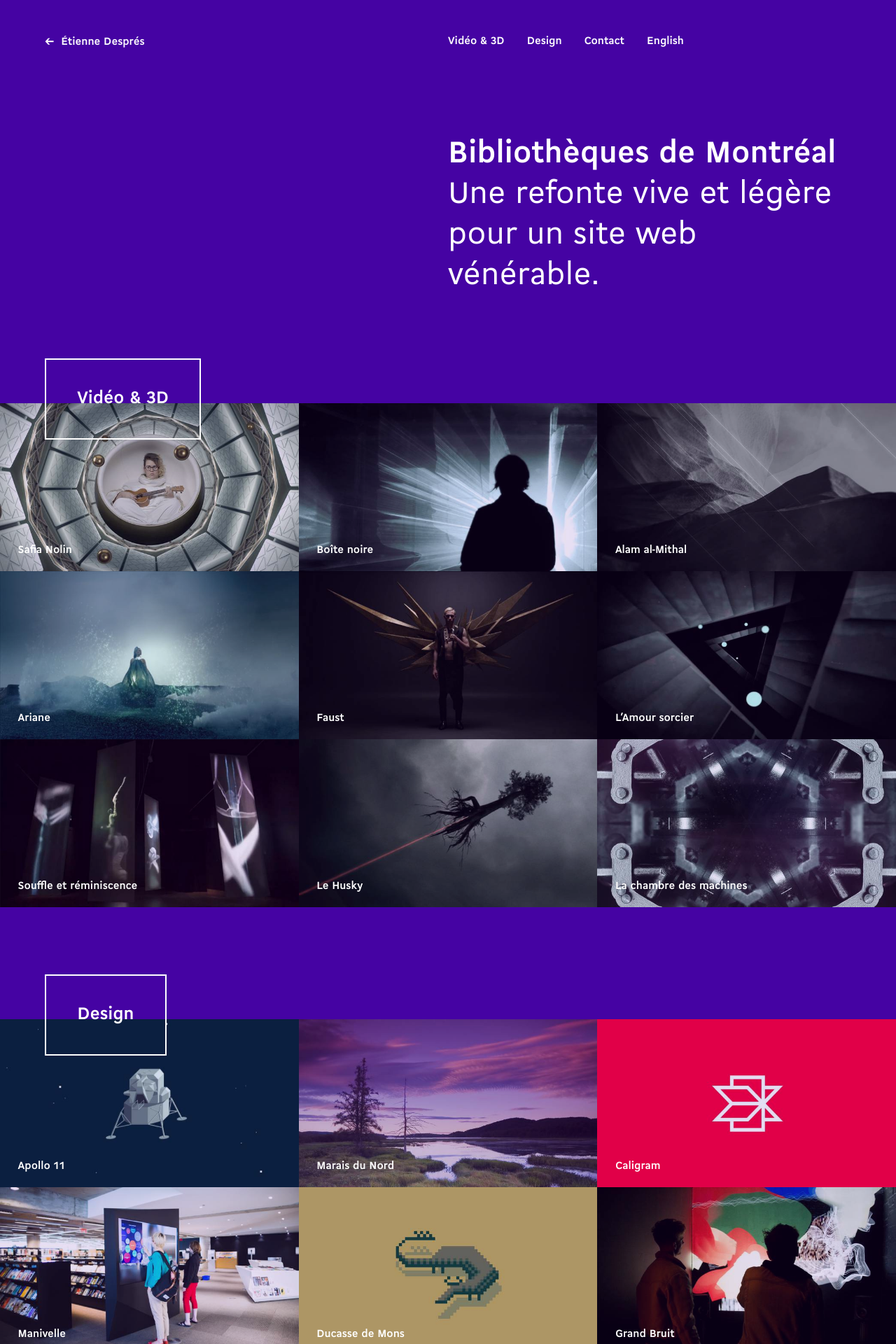
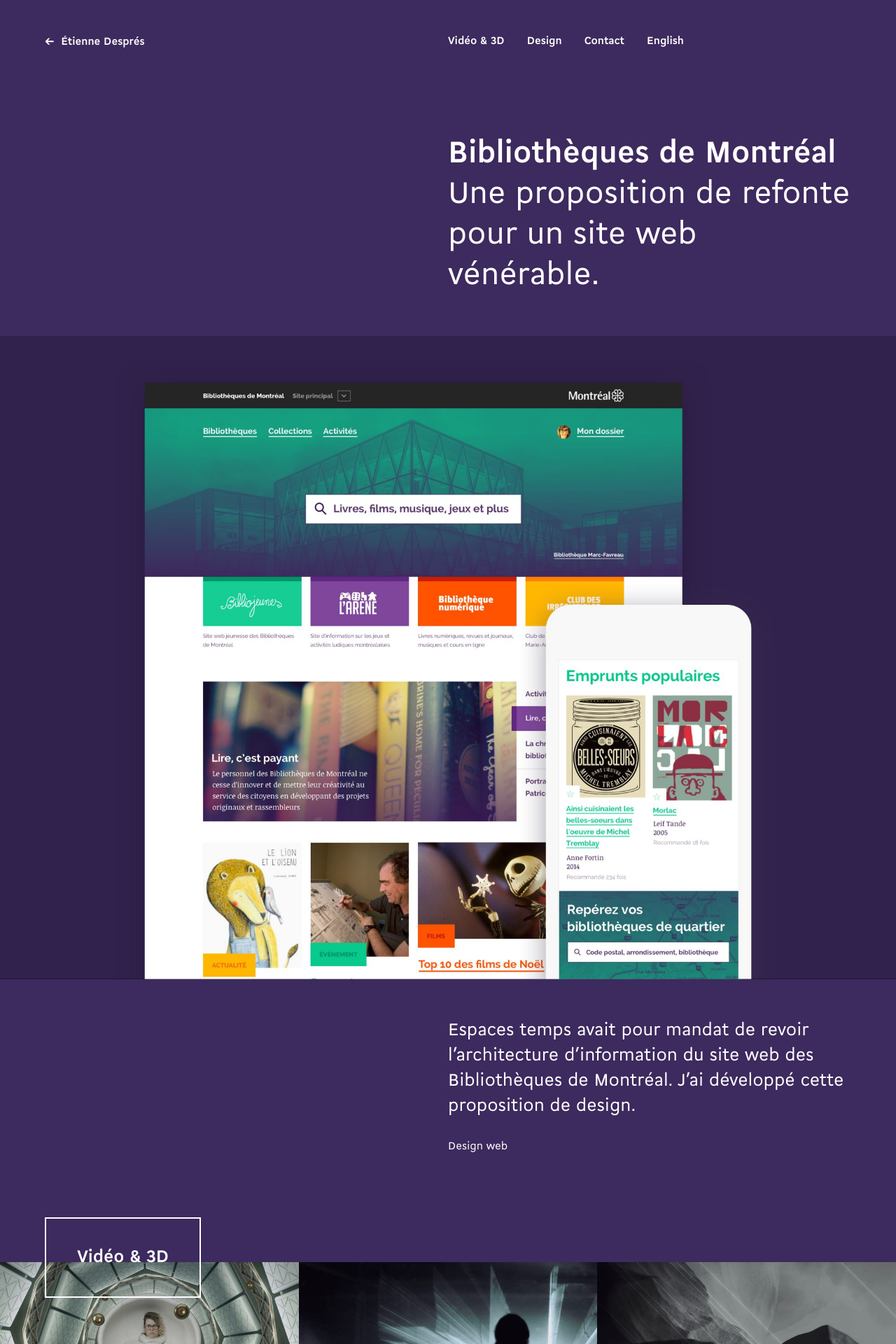
Before and after one commit to etienne/etienne, a Jekyll site: the page built from _projects-fr/bibliotheques-de-montreal.html, in a window 1280 px wide. Shown: the top 1920 px of the page at 70% size. Built offline with Jekyll 4.4.1, drawn with Linux system fonts in a browser that asks for light colours.

Commit message:
Ajoute Bibliothèques de Montréal

```diff
--- a/_projects-fr/bibliotheques-de-montreal.html
+++ b/_projects-fr/bibliotheques-de-montreal.html
@@ -4,11 +4,25 @@
 type: design
 language: fr
 layout: project
+tags: [Design web]
 ---
 
 <section>
   <div class="text">
     <h1>Bibliothèques de Montréal</h1>
-    <p class="intro">Une refonte vive et légère pour un site web vénérable.</p>
+    <p class="intro">Une proposition de refonte pour un site web vénérable.</p>
   </div>
 </section>
+
+<section class="wide">
+  {% include image.html name="hero" alt="Capture d’écran du site web" %}
+</section>
+
+<section>
+  <div class="text">
+    <p>Espaces temps avait pour mandat de revoir l’architecture d’information du site web des Bibliothèques de Montréal. J’ai développé cette proposition de design.</p>
+
+    {% include tags.html %}
+
+  </div>
+</section>
--- /dev/null
+++ b/_sass/projects/_bibliotheques-de-montreal.scss
@@ -0,0 +1,7 @@
+body.bibliotheques-de-montreal {
+  background-color: #3d2a5e;
+
+  section.wide {
+    @include image-container(2000, 1436);
+  }
+}
--- a/css/styles.scss
+++ b/css/styles.scss
@@ -16,6 +16,7 @@
 @import 'tags';
 @import 'video';
 
+@import 'projects/bibliotheques-de-montreal';
 @import 'projects/boite-noire';
 @import 'projects/apollo-11';
 @import 'projects/safia-nolin';
```
Also changed, not shown: images/bibliotheques-de-montreal/hero.jpg (added), 2 other files.
